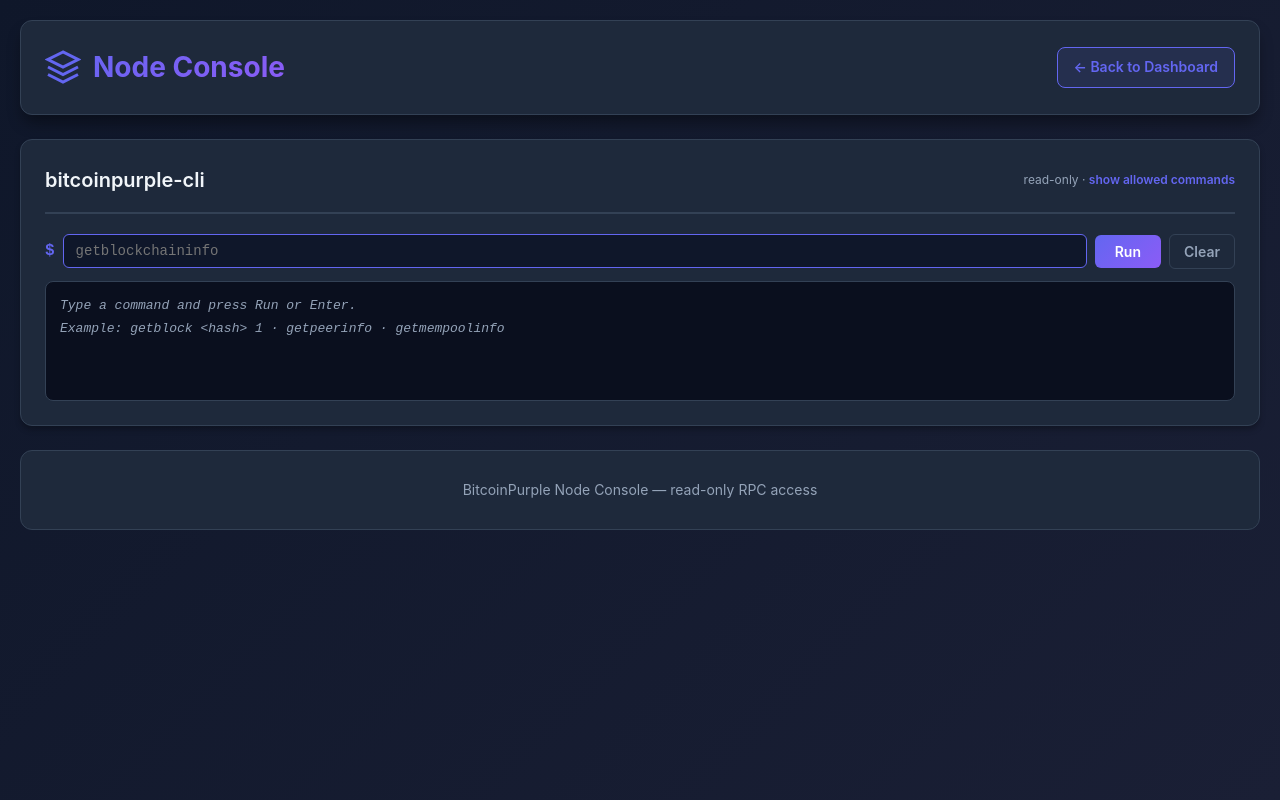
After one commit to BitcoinPurpleBlockchain/purple-stack, a Flask app: page /console in a window 1280 px wide. The commit adds this page. Run offline with Flask 3, Linux system fonts and the light colour scheme; data that the repository does not hold is empty.

Commit message:
feat(dashboard): add standalone Node Console page at /console

```diff
--- a/web-dashboard/app.py
+++ b/web-dashboard/app.py
@@ -847,6 +847,69 @@ def get_electrumx_stats(include_addnode_probes=False):
         print(f"ElectrumX stats error: {e}")
         return None
 
+CLI_READONLY_METHODS = frozenset({
+    # Blockchain
+    'getbestblockhash', 'getblock', 'getblockchaininfo', 'getblockcount',
+    'getblockfilter', 'getblockhash', 'getblockheader', 'getblockstats',
+    'getchaintips', 'getchaintxstats', 'getdifficulty',
+    # Mempool
+    'getmempoolancestors', 'getmempooldescendants', 'getmempoolentry',
+    'getmempoolinfo', 'getrawmempool',
+    # UTXO / TX
+    'gettxout', 'gettxoutproof', 'gettxoutsetinfo',
+    'getrawtransaction', 'decoderawtransaction', 'decodescript', 'verifytxoutproof',
+    # Network
+    'getnetworkinfo', 'getpeerinfo', 'getnettotals', 'getnetworkhashps',
+    'getconnectioncount', 'getaddednodeinfo', 'listbanned',
+    # Mining
+    'getmininginfo', 'estimatesmartfee', 'estimaterawfee',
+    # Address / validation
+    'validateaddress', 'getaddressinfo', 'verifymessage',
+    # Node
+    'getblocksubsidy', 'uptime', 'getindexinfo', 'logging',
+})
+
+
+@app.route('/api/cli', methods=['POST'])
+def cli():
+    body = request.get_json(silent=True) or {}
+    method = (body.get('method') or '').strip().lower()
+    params = body.get('params', [])
+
+    if not method:
+        return jsonify({'error': 'method is required'}), 400
+    if method not in CLI_READONLY_METHODS:
+        return jsonify({'error': f'Method "{method}" is not in the allowed read-only list'}), 403
+    if not isinstance(params, list):
+        return jsonify({'error': 'params must be a list'}), 400
+
+    rpc_user, rpc_password = get_rpc_credentials()
+    if not rpc_user or not rpc_password:
+        return jsonify({'error': 'RPC credentials not available'}), 503
+
+    url = f"http://{BITCOINPURPLE_RPC_HOST}:{BITCOINPURPLE_RPC_PORT}"
+    payload = {"jsonrpc": "2.0", "id": "console", "method": method, "params": params}
+    try:
+        response = requests.post(
+            url,
+            auth=(rpc_user, rpc_password),
+            data=json.dumps(payload),
+            headers={'content-type': 'application/json'},
+            timeout=15
+        )
+        data = response.json()
+        if data.get('error'):
+            return jsonify({'rpc_error': data['error']}), 200
+        return jsonify({'result': data.get('result')}), 200
+    except Exception as e:
+        return jsonify({'error': str(e)}), 500
+
+
+@app.route('/api/cli/methods')
+def cli_methods():
+    return jsonify({'methods': sorted(CLI_READONLY_METHODS)})
+
+
 @app.route('/api/config')
 def api_config():
     """Return the API key for authenticated callers (used by the dashboard JS)."""
@@ -857,6 +920,10 @@ def api_config():
 def index():
     """Serve main dashboard page"""
     return render_template('index.html')
+
+@app.route('/console')
+def console_page():
+    return render_template('console.html')
 
 @app.route('/peers')
 def peers():
--- /dev/null
+++ b/web-dashboard/static/console.js
@@ -0,0 +1,152 @@
+// Console page JS
+
+let _apiKeyPromise = null;
+async function _getApiKey() {
+    if (_apiKeyPromise === null) {
+        _apiKeyPromise = fetch('/api/config')
+            .then(r => r.ok ? r.json() : {})
+            .then(d => (d.api_key || '').trim())
+            .catch(() => '');
+    }
+    return _apiKeyPromise;
+}
+
+async function apiFetch(url, options = {}) {
+    const apiKey = await _getApiKey();
+    const headers = { ...(options.headers || {}) };
+    if (apiKey) headers['X-API-Key'] = apiKey;
+    return fetch(url, { ...options, headers });
+}
+
+function parseCliTokens(raw) {
+    const tokens = [];
+    let current = '';
+    let inQuote = null;
+    for (let i = 0; i < raw.length; i++) {
+        const ch = raw[i];
+        if (inQuote) {
+            if (ch === inQuote) { inQuote = null; }
+            else { current += ch; }
+        } else if (ch === '"' || ch === "'") {
+            inQuote = ch;
+        } else if (ch === ' ' || ch === '\t') {
+            if (current !== '') { tokens.push(current); current = ''; }
+        } else {
+            current += ch;
+        }
+    }
+    if (current !== '') tokens.push(current);
+    return tokens;
+}
+
+function coerceParam(s) {
+    try { return JSON.parse(s); } catch { return s; }
+}
+
+function consoleAppend(output, text, cls) {
+    if (cls === 'sep') {
+        const hr = document.createElement('div');
+        hr.className = 'console-line console-line--sep';
+        output.appendChild(hr);
+        return;
+    }
+    const el = document.createElement('div');
+    el.className = 'console-line console-line--' + cls;
+    el.textContent = text;
+    output.appendChild(el);
+    output.scrollTop = output.scrollHeight;
+}
+
+async function runConsoleCommand(raw) {
+    const output = document.getElementById('consoleOutput');
+    const tokens = parseCliTokens(raw.trim());
+    if (!tokens.length) return;
+
+    const method = tokens[0].toLowerCase();
+    const params = tokens.slice(1).map(coerceParam);
+
+    consoleAppend(output, '$ ' + raw.trim(), 'cmd');
+
+    let data;
+    try {
+        const res = await apiFetch('/api/cli', {
+            method: 'POST',
+            headers: { 'Content-Type': 'application/json' },
+            body: JSON.stringify({ method, params }),
+        });
+        data = await res.json();
+    } catch (e) {
+        consoleAppend(output, 'Network error: ' + e.message, 'error');
+        consoleAppend(output, '', 'sep');
+        return;
+    }
+
+    if (data.error) {
+        consoleAppend(output, 'Error: ' + (typeof data.error === 'object' ? JSON.stringify(data.error) : data.error), 'error');
+    } else if (data.rpc_error) {
+        const rpcErr = data.rpc_error;
+        const msg = typeof rpcErr === 'object'
+            ? (rpcErr.message || JSON.stringify(rpcErr))
+            : String(rpcErr);
+        consoleAppend(output, 'RPC error: ' + msg, 'error');
+    } else {
+        const result = data.result;
+        const text = result === null ? 'null'
+            : typeof result === 'object' ? JSON.stringify(result, null, 2)
+            : String(result);
+        consoleAppend(output, text, 'result');
+    }
+    consoleAppend(output, '', 'sep');
+}
+
+document.addEventListener('DOMContentLoaded', async () => {
+    const form = document.getElementById('consoleForm');
+    const input = document.getElementById('consoleInput');
+    const output = document.getElementById('consoleOutput');
+    const btn = form.querySelector('.console-run-btn');
+    const clearBtn = document.getElementById('consoleClearBtn');
+    const toggle = document.getElementById('consoleMethodsToggle');
+    const methodsList = document.getElementById('consoleMethodsList');
+
+    // Load allowed methods
+    try {
+        const res = await apiFetch('/api/cli/methods');
+        const data = await res.json();
+        if (data.methods) {
+            data.methods.forEach(m => {
+                const tag = document.createElement('span');
+                tag.className = 'console-method-tag';
+                tag.textContent = m;
+                tag.addEventListener('click', () => {
+                    input.value = m + ' ';
+                    input.focus();
+                });
+                methodsList.appendChild(tag);
+            });
+        }
+    } catch { /* ignore */ }
+
+    toggle.addEventListener('click', e => {
+        e.preventDefault();
+        const visible = methodsList.style.display !== 'none';
+        methodsList.style.display = visible ? 'none' : 'flex';
+        toggle.textContent = visible ? 'show allowed commands' : 'hide allowed commands';
+    });
+
+    clearBtn.addEventListener('click', () => {
+        output.innerHTML = '';
+        input.focus();
+    });
+
+    form.addEventListener('submit', async e => {
+        e.preventDefault();
+        const raw = input.value.trim();
+        if (!raw) return;
+        input.value = '';
+        btn.disabled = true;
+        try { await runConsoleCommand(raw); }
+        finally { btn.disabled = false; input.focus(); }
+    });
+
+    input.focus();
+});
--- a/web-dashboard/static/style.css
+++ b/web-dashboard/static/style.css
@@ -878,6 +878,178 @@ canvas {
     }
 }
 
+/* ─── Console ───────────────────────────────────────────────────────────── */
+
+.console-card {
+    margin-top: 24px;
+}
+
+.console-card:hover {
+    transform: none;
+}
+
+.console-hint {
+    font-size: 12px;
+    color: var(--text-secondary);
+}
+
+.console-methods-link {
+    color: var(--primary-color);
+    text-decoration: none;
+    font-weight: 600;
+}
+
+.console-methods-link:hover {
+    text-decoration: underline;
+}
+
+.console-methods-list {
+    display: flex;
+    flex-wrap: wrap;
+    gap: 6px;
+    margin-bottom: 14px;
+    padding: 12px;
+    background: rgba(99, 102, 241, 0.05);
+    border-radius: 8px;
+    border: 1px solid rgba(99, 102, 241, 0.15);
+}
+
+.console-method-tag {
+    font-family: 'Courier New', monospace;
+    font-size: 12px;
+    padding: 2px 8px;
+    background: rgba(99, 102, 241, 0.1);
+    border: 1px solid rgba(99, 102, 241, 0.25);
+    border-radius: 4px;
+    color: var(--primary-color);
+    cursor: pointer;
+    transition: background 0.15s;
+}
+
+.console-method-tag:hover {
+    background: rgba(99, 102, 241, 0.25);
+}
+
+.console-form {
+    display: flex;
+    align-items: center;
+    gap: 8px;
+    margin-bottom: 12px;
+}
+
+.console-prompt {
+    font-family: 'Courier New', monospace;
+    font-size: 16px;
+    font-weight: 700;
+    color: var(--primary-color);
+    flex-shrink: 0;
+}
+
+.console-input {
+    flex: 1;
+    background: var(--bg-primary);
+    border: 1px solid var(--border-color);
+    border-radius: 6px;
+    padding: 8px 12px;
+    font-family: 'Courier New', monospace;
+    font-size: 14px;
+    color: var(--text-primary);
+    outline: none;
+    transition: border-color 0.2s;
+}
+
+.console-input:focus {
+    border-color: var(--primary-color);
+}
+
+.console-run-btn {
+    padding: 8px 20px;
+    background: linear-gradient(135deg, var(--primary-color), var(--secondary-color));
+    border: none;
+    border-radius: 6px;
+    color: #fff;
+    font-size: 14px;
+    font-weight: 600;
+    cursor: pointer;
+    transition: opacity 0.2s;
+    font-family: inherit;
+    flex-shrink: 0;
+}
+
+.console-run-btn:hover {
+    opacity: 0.85;
+}
+
+.console-run-btn:disabled {
+    opacity: 0.5;
+    cursor: not-allowed;
+}
+
+.console-clear-btn {
+    padding: 8px 14px;
+    background: transparent;
+    border: 1px solid var(--border-color);
+    border-radius: 6px;
+    color: var(--text-secondary);
+    font-size: 14px;
+    font-weight: 600;
+    cursor: pointer;
+    transition: border-color 0.2s, color 0.2s;
+    font-family: inherit;
+    flex-shrink: 0;
+}
+
+.console-clear-btn:hover {
+    border-color: var(--danger-color);
+    color: var(--danger-color);
+}
+
+.console-output {
+    background: #0a0f1e;
+    border: 1px solid var(--border-color);
+    border-radius: 8px;
+    padding: 14px;
+    min-height: 120px;
+    max-height: 420px;
+    overflow-y: auto;
+    font-family: 'Courier New', monospace;
+    font-size: 13px;
+    line-height: 1.6;
+}
+
+.console-line {
+    white-space: pre-wrap;
+    word-break: break-all;
+    margin-bottom: 2px;
+}
+
+.console-line--cmd {
+    color: var(--primary-color);
+    font-weight: 700;
+}
+
+.console-line--result {
+    color: #4ade80;
+}
+
+.console-line--error {
+    color: var(--danger-color);
+}
+
+.console-line--info {
+    color: var(--text-secondary);
+    font-style: italic;
+}
+
+.console-line--sep {
+    border-top: 1px solid var(--border-color);
+    margin: 8px 0;
+}
+
+.console-output--tall {
+    max-height: 65vh;
+}
+
 /* Loading Animation */
 @keyframes fadeIn {
     from {
--- /dev/null
+++ b/web-dashboard/templates/console.html
@@ -0,0 +1,64 @@
+<!DOCTYPE html>
+<html lang="en">
+<head>
+    <meta charset="UTF-8">
+    <meta name="viewport" content="width=device-width, initial-scale=1.0">
+    <title>Node Console - BitcoinPurple Dashboard</title>
+    <link rel="stylesheet" href="{{ url_for('static', filename='style.css') }}?v=14">
+    <link rel="icon" type="image/png" href="{{ url_for('static', filename='bitcoinpurple.png') }}">
+</head>
+<body>
+    <div class="container">
+        <!-- Header -->
+        <header class="header">
+            <div class="header-content">
+                <h1>
+                    <svg class="logo-icon" viewBox="0 0 24 24" fill="none" stroke="currentColor">
+                        <path d="M12 2L2 7l10 5 10-5-10-5zM2 17l10 5 10-5M2 12l10 5 10-5"/>
+                    </svg>
+                    Node Console
+                </h1>
+                <a href="/" class="back-button">
+                    <span>← Back to Dashboard</span>
+                </a>
+            </div>
+        </header>
+
+        <!-- Console Card -->
+        <div class="card console-card" style="margin-top:0">
+            <div class="card-header">
+                <h2>bitcoinpurple-cli</h2>
+                <span class="console-hint">read-only · <a class="console-methods-link" href="#" id="consoleMethodsToggle">show allowed commands</a></span>
+            </div>
+            <div class="card-content">
+                <div class="console-methods-list" id="consoleMethodsList" style="display:none"></div>
+                <form class="console-form" id="consoleForm" autocomplete="off">
+                    <span class="console-prompt">$</span>
+                    <input
+                        class="console-input"
+                        id="consoleInput"
+                        type="text"
+                        placeholder="getblockchaininfo"
+                        spellcheck="false"
+                        autocorrect="off"
+                        autocapitalize="off"
+                    >
+                    <button class="console-run-btn" type="submit">Run</button>
+                    <button class="console-clear-btn" type="button" id="consoleClearBtn" title="Clear output">Clear</button>
+                </form>
+                <div class="console-output console-output--tall" id="consoleOutput">
+                    <div class="console-line console-line--info">Type a command and press Run or Enter.</div>
+                    <div class="console-line console-line--info">Example: getblock &lt;hash&gt; 1 · getpeerinfo · getmempoolinfo</div>
+                </div>
+            </div>
+        </div>
+
+        <!-- Footer -->
+        <footer class="footer" style="margin-top:24px">
+            <p>BitcoinPurple Node Console — read-only RPC access</p>
+        </footer>
+    </div>
+
+    <script src="{{ url_for('static', filename='console.js') }}?v=1"></script>
+</body>
+</html>
```
Also changed, not shown: web-dashboard/templates/index.html (+7 -2 lines).
